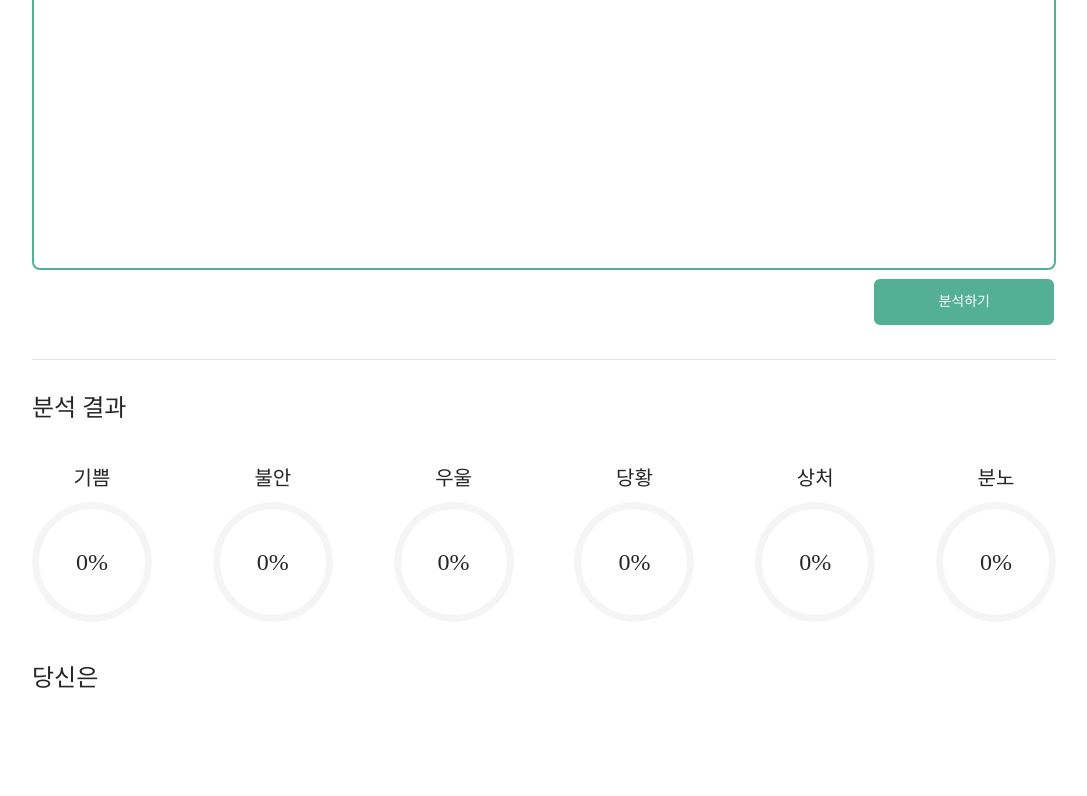
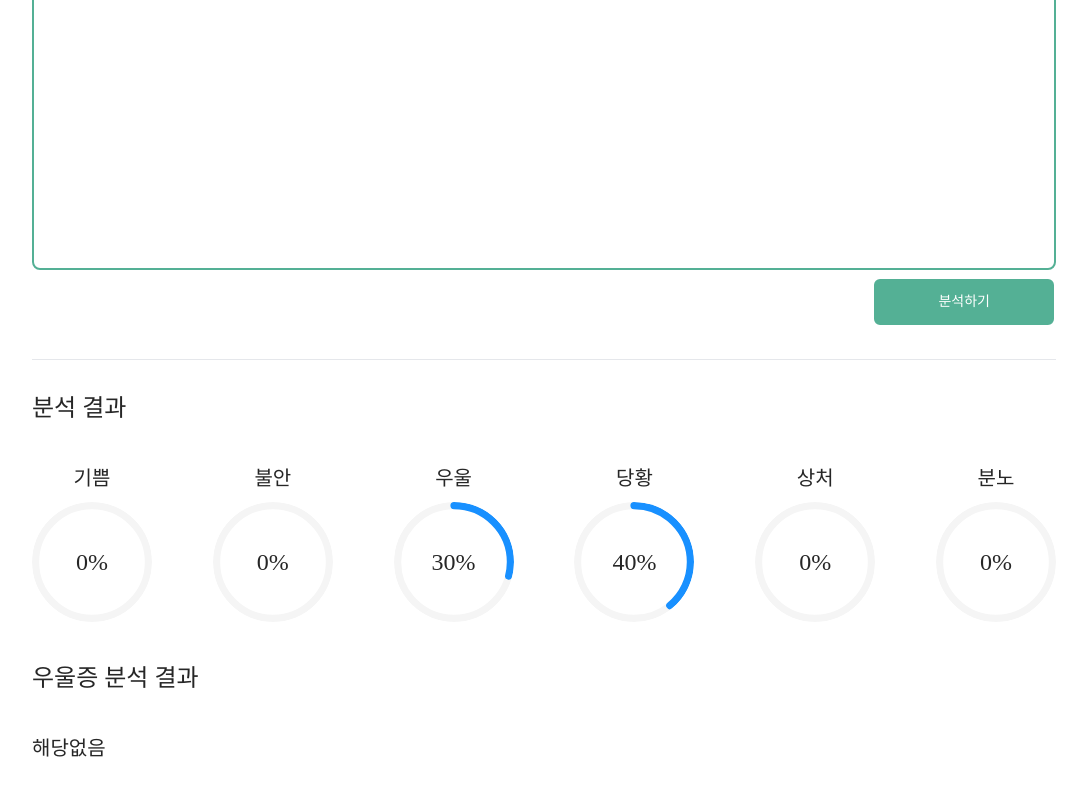
Before and after one commit to leegentle/emotion, a React (Create React App) app: page / in a window 1280 px wide. Shown: the part 270-1066 px from the top of the page, without its empty margins (96-1183 px from the left). Before the commit the page ends 1004 px from the top, so only its background shows below. Built offline with nearby package versions, Linux system fonts and the light colour scheme; a web font is replaced by a local one.

Commit message:
feat : 우울증 상세수치

```diff
--- a/src/App/App.tsx
+++ b/src/App/App.tsx
@@ -7,21 +7,21 @@ import postApi from "../api/api";
 const App = () => {
   const [input, setInput] = useState("");
   const [data, setData] = useState({
-    data: [],
-    level: "",
-    score: 0,
+    data: [0, 0, 0.3, 0.4, 0, 0],
+    sad: [],
   });
 
   const TITLE_COLOR = "#686A6C";
   const SUB_TITLE_COLOR = "#aeaeae";
   const PRIMART_COLOR = "#54B095";
 
-  const feelList = ["기쁨", "불안", "우울", "당황", "상처", "분노"];
+  const FEEL_LIST = ["기쁨", "불안", "우울", "당황", "상처", "분노"];
+  const SAD_LIST = ["우울", "경증", "중증"];
 
-  const emotion = (valList: number[]) => {
+  const isSad = (valList: number[]) => {
     const maxValue = Math.max.apply(null, valList);
     const idx = valList.findIndex((el) => el === maxValue);
-    return feelList[idx];
+    return FEEL_LIST[idx] === "우울";
   };
 
   const start = async () => {
@@ -72,7 +72,7 @@ const App = () => {
         <div>
           <h1 className={`text-2xl text-[${TITLE_COLOR}]`}>분석 결과</h1>
           <div className="flex justify-between mt-10">
-            {feelList.map((el, idx) => (
+            {FEEL_LIST.map((el, idx) => (
               <div>
                 <h2 className="text-xl text-center">{el}</h2>
                 <Progress type="circle" percent={data.data[idx] * 100} />
@@ -80,16 +80,22 @@ const App = () => {
             ))}
           </div>
         </div>
-        <div>
+        <div className="pb-16">
           <h1 className={`text-2xl mt-10 text-[${TITLE_COLOR}]`}>
-            당신은{emotion(data.data)}
+            우울증 분석 결과
           </h1>
-          <div className="flex justify-between mt-10">
-            {data.score !== 0 && (
+          <div className="flex justify-start mt-10 gap-14">
+            {isSad(data.data) ? (
               <>
-                {data.level}
-                {data.score}
+                {SAD_LIST.map((el, idx) => (
+                  <div>
+                    <h2 className="text-xl text-center">{el}</h2>
+                    <Progress type="circle" percent={data.sad[idx] * 100} />
+                  </div>
+                ))}
               </>
+            ) : (
+              <h2 className={`text-xl text-[${TITLE_COLOR}]`}>해당없음</h2>
             )}
           </div>
         </div>
```
